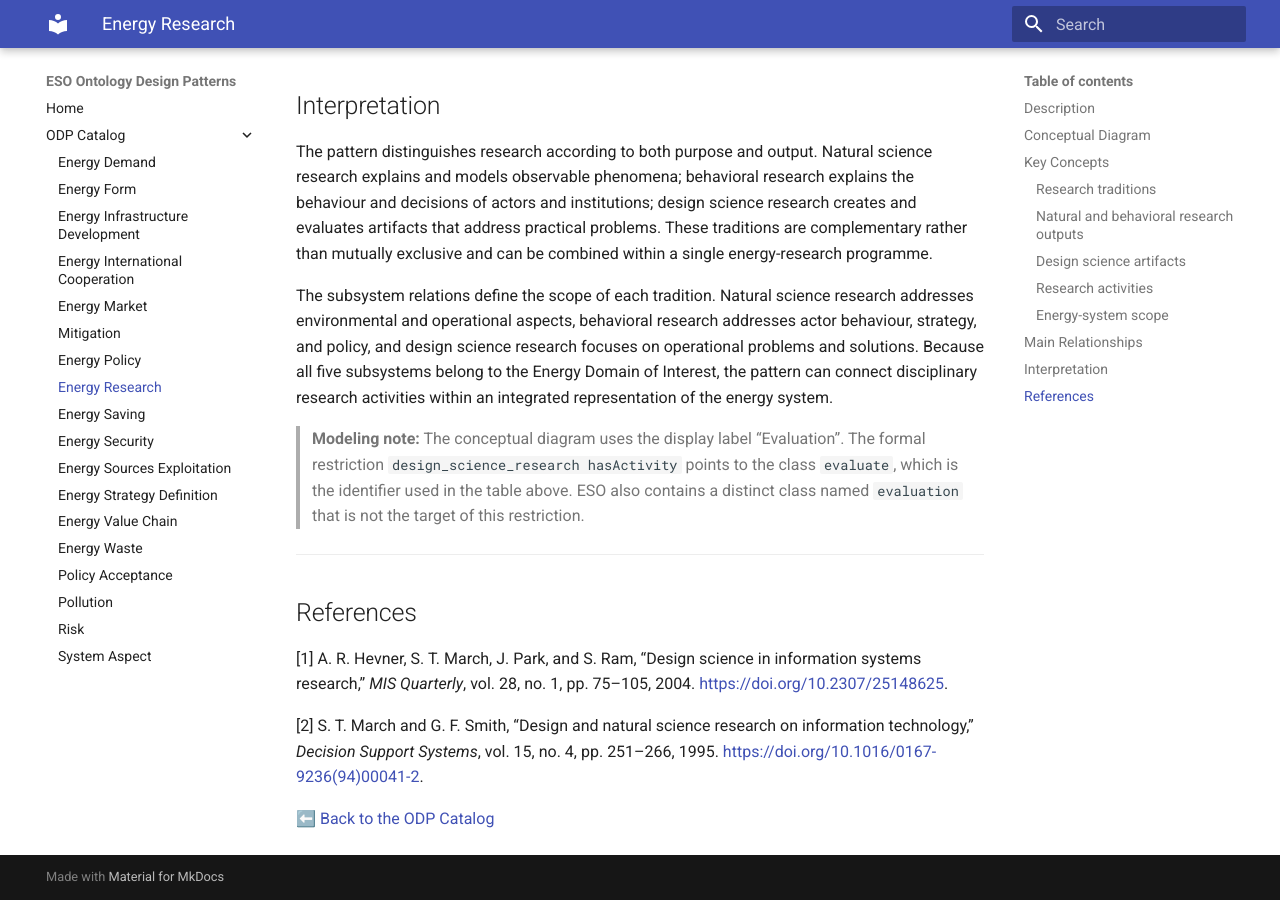
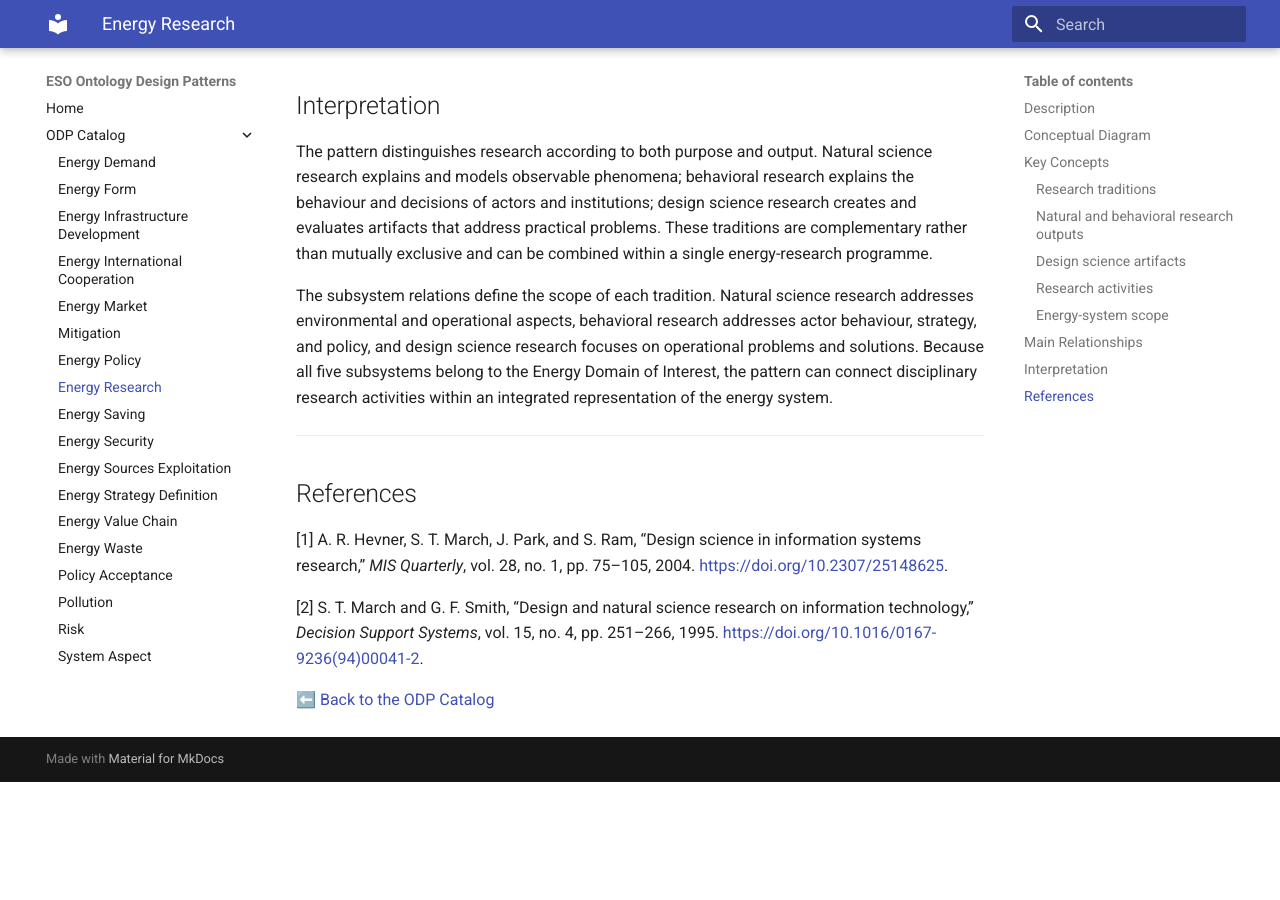
Before and after one commit to AntonioDeNicola/eso-odp-site, an MkDocs documentation site: the page built from docs/odp/energy-research.md, in a window 1280 px wide and 900 px high, scrolled down 3920 px. Built offline with MkDocs 1.6.1 and Material for MkDocs 9.7.7, drawn with Linux system fonts in a browser that asks for light colours; after the commit the page ends 4702 px from its top, so only the background shows below that.

Commit message:
Update energy-research.md

```diff
--- a/docs/odp/energy-research.md
+++ b/docs/odp/energy-research.md
@@ -85,8 +85,6 @@ The pattern distinguishes research according to both purpose and output. Natural
 
 The subsystem relations define the scope of each tradition. Natural science research addresses environmental and operational aspects, behavioral research addresses actor behaviour, strategy, and policy, and design science research focuses on operational problems and solutions. Because all five subsystems belong to the Energy Domain of Interest, the pattern can connect disciplinary research activities within an integrated representation of the energy system.
 
-> **Modeling note:** The conceptual diagram uses the display label “Evaluation”. The formal restriction `design_science_research hasActivity` points to the class `evaluate`, which is the identifier used in the table above. ESO also contains a distinct class named `evaluation` that is not the target of this restriction.
-
 ---
 
 ## References
```
